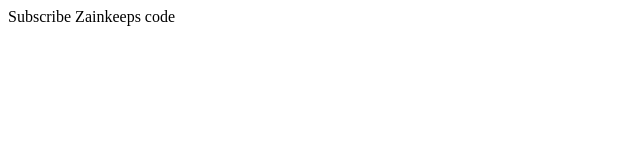
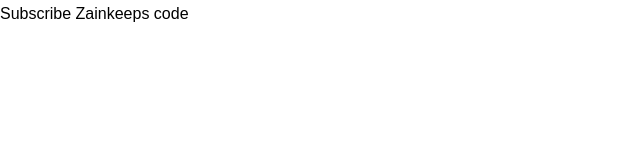
Before and after one commit to bregarulai/socialMedia-mern, a React (Create React App) app in the folder client/: page / in a window 1280 px wide. Shown: the top 160 px of the page, without its empty margins (0-640 px from the left). Built offline with nearby package versions, Linux system fonts and the light colour scheme.

Commit message:
initial setup to use sass

```diff
--- a/client/src/index.js
+++ b/client/src/index.js
@@ -1,11 +1,10 @@
-import React from "react";
-import ReactDOM from "react-dom";
-import App from "./App";
+import React from 'react';
+import ReactDOM from 'react-dom';
 
-ReactDOM.render(
-  <App/>,
-  document.getElementById("root")
-);
+import App from './App';
+import './index.scss';
+
+ReactDOM.render(<App />, document.getElementById('root'));
 
 // If you want to start measuring performance in your app, pass a function
 // to log results (for example: reportWebVitals(console.log))
--- /dev/null
+++ b/client/src/index.scss
@@ -0,0 +1,3 @@
+@import './styles/abstract/variable';
+@import './styles/base/base';
+@import './styles//base/typography';
--- /dev/null
+++ b/client/src/styles/abstract/_variable.scss
@@ -0,0 +1,17 @@
+$yellow: #f5c32c;
+$orange: #fca61f;
+$black: #242d49;
+$gray: rgba(36, 45, 73, 0.65);
+$profileShadow: 0px 4px 17px 2px rgba(0, 0, 0, 0.25);
+$hrColor: #cfcdcd;
+$cardColor: rgba(255, 255, 255, 0.64);
+$buttonBg: linear-gradient(98.63deg, #f9a225 0%, #f95f35 100%);
+$inputColor: rgba(40, 52, 62, 0.07);
+$photo: #4CB256;
+$video: #4A4EB7;
+$location: #EF5757;
+$shedule: #E1AE4A;
+
+$font-default: 1.6rem;
+$font-popping: 'Poppins',
+sans-serif;
--- /dev/null
+++ b/client/src/styles/base/_base.scss
@@ -0,0 +1,38 @@
+*,
+*::after,
+*::before {
+    margin: 0;
+    padding: 0;
+    box-sizing: inherit;
+}
+
+html {
+    font-size: 50%;
+
+    @media screen and (min-width: 900px) {
+        font-size: 56.25%;
+    }
+
+    @media screen and (min-width: 1200px) {
+        font-size: 62.5%;
+    }
+}
+
+body {
+    box-sizing: border-box;
+}
+
+ul {
+    list-style: none;
+}
+
+a {
+    text-decoration: none;
+    display: inline-block;
+    color: inherit;
+}
+
+img {
+    width: 100%;
+    display: block;
+}
--- /dev/null
+++ b/client/src/styles/base/_typography.scss
@@ -0,0 +1,6 @@
+body {
+    font-size: $font-default;
+    font-weight: 400;
+    line-height: 1.7;
+    font-family: $font-popping;
+}
```
